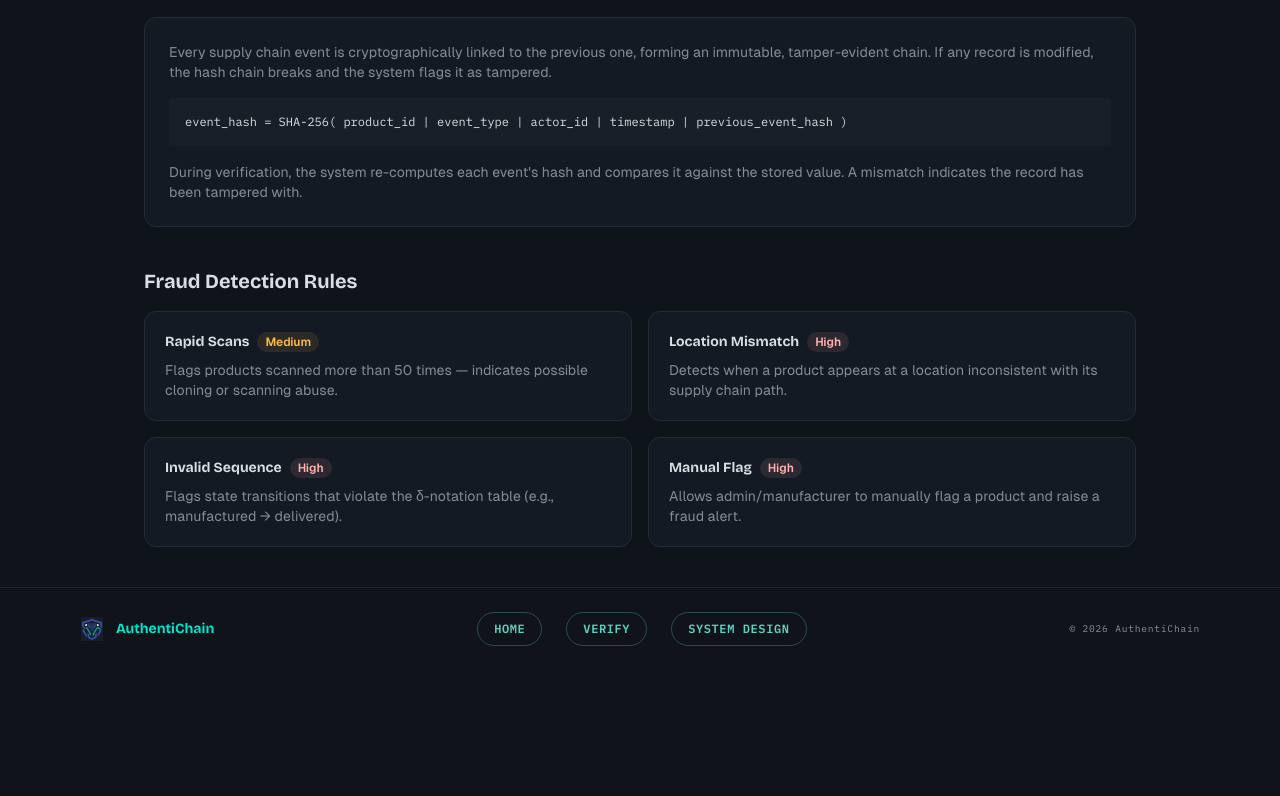
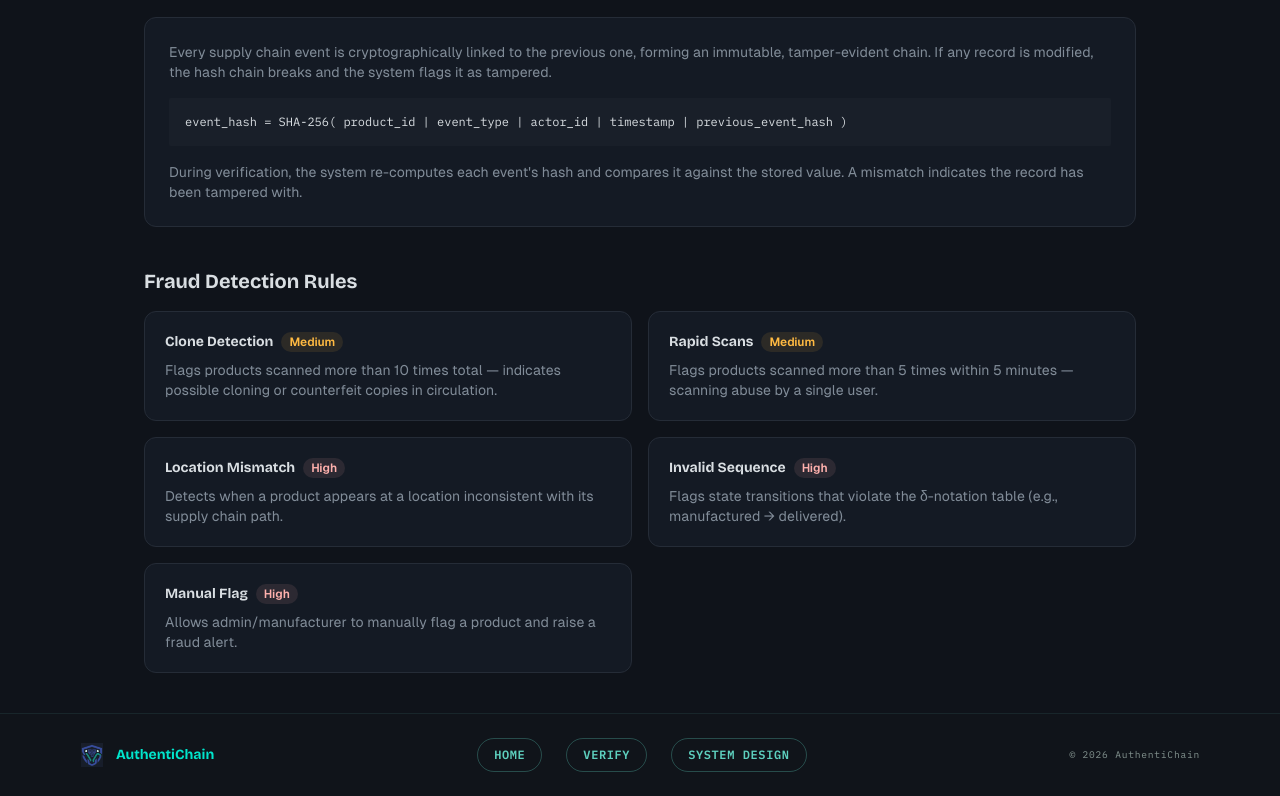
Before and after one commit to abhinav-phi/apas, a React (Vite) app: page /system-design in a window 1280 px wide. Shown: the part 1113-1909 px from the top of the page. Before the commit the page ends 1783 px from the top, so only its background shows below. Built offline with nearby package versions, Linux system fonts and the light colour scheme; no server answers.

Commit message:
docs(system): correct fraud rules to match SQL constants

```diff
--- a/src/pages/SystemDesign.tsx
+++ b/src/pages/SystemDesign.tsx
@@ -24,7 +24,8 @@ const rbacMatrix = [
 ];
 
 const fraudRules = [
-  { rule: "Rapid Scans", desc: "Flags products scanned more than 50 times — indicates possible cloning or scanning abuse.", severity: "Medium" },
+  { rule: "Clone Detection", desc: "Flags products scanned more than 10 times total — indicates possible cloning or counterfeit copies in circulation.", severity: "Medium" },
+  { rule: "Rapid Scans", desc: "Flags products scanned more than 5 times within 5 minutes — scanning abuse by a single user.", severity: "Medium" },
   { rule: "Location Mismatch", desc: "Detects when a product appears at a location inconsistent with its supply chain path.", severity: "High" },
   { rule: "Invalid Sequence", desc: "Flags state transitions that violate the δ-notation table (e.g., manufactured → delivered).", severity: "High" },
   { rule: "Manual Flag", desc: "Allows admin/manufacturer to manually flag a product and raise a fraud alert.", severity: "High" },
```
